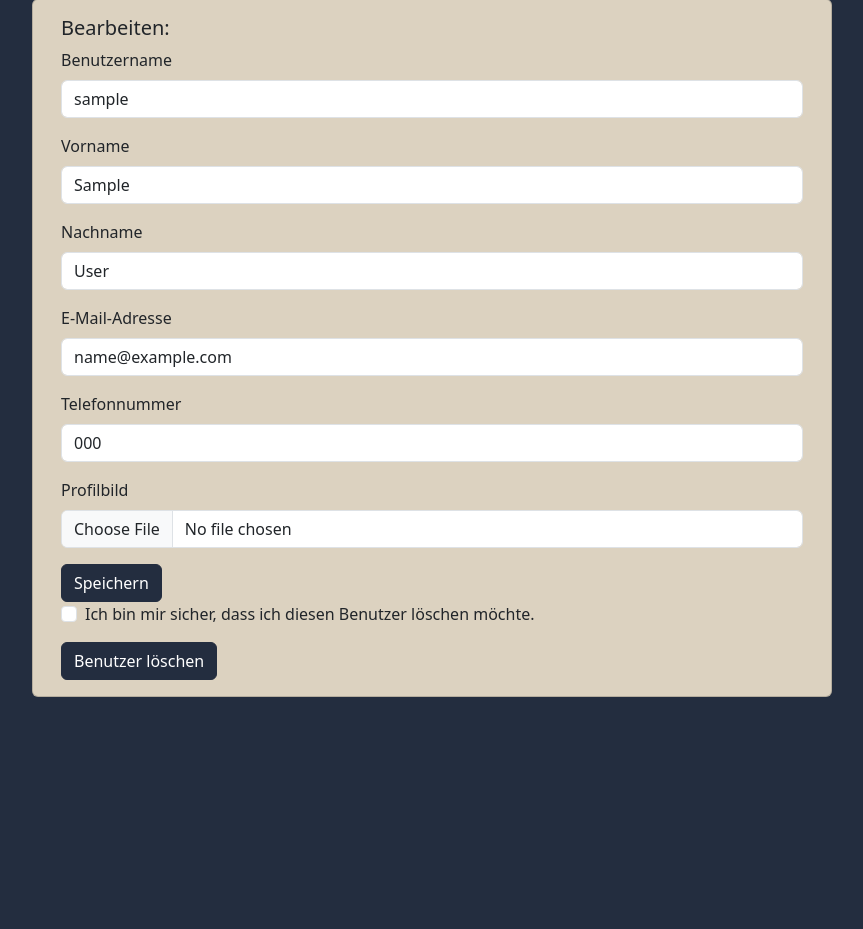
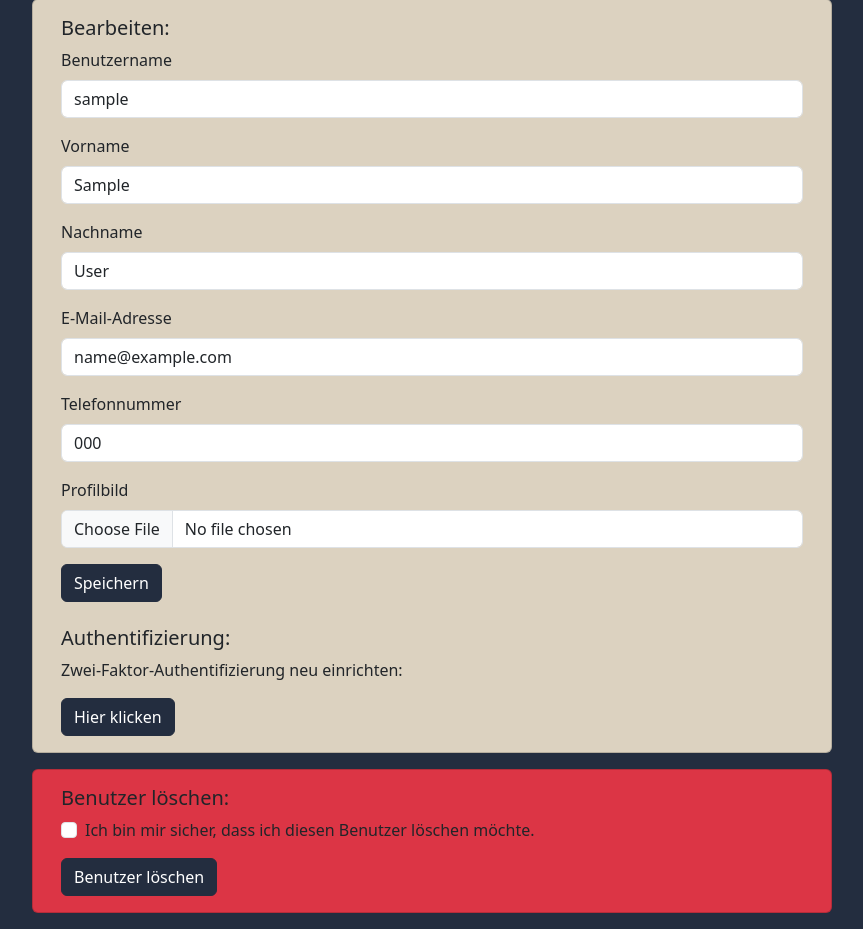
Before and after one commit to Armag3ddon/olbersplanetarium, a Flask app: page /user?edit=1 in a window 1280 px wide. Shown: the part 419-1348 px from the top of the page, without its empty margins (208-1071 px from the left). Before the commit the page ends 1116 px from the top, so only its background shows below. Run offline with Flask 3, Linux system fonts and the light colour scheme; a user stored in the database is signed in; tables that the repository leaves empty hold one stand-in row (values such as "Sample post"); grey boxes marked "Sample" are stand-in pictures; some libraries are stand-ins or nearby versions.

Commit message:
Make it possible to look at other people 2fa code

```diff
--- a/app/templates/users/userpage.html
+++ b/app/templates/users/userpage.html
@@ -30,6 +30,17 @@
             <div class="card-body">
                 <h5 class="card-title">{{ _('Bearbeiten:') }}</h5>
                 {{ render_form(editform) }}
+                <br />
+                <h5 class="card-title">{{ _('Authentifizierung:') }}</h5>
+                <p class="card-text">{{ _('Zwei-Faktor-Authentifizierung neu einrichten: ') }}</p>
+                <a href="{{ url_for('auth.setup_2fa', user=user.id) }}"><button class="btn btn-primary btn-md">Hier klicken</button></a>
+            </div>
+        </div>
+    </div>
+    <div class="row my-2 justify-content-center">
+        <div class="card bg-danger" style="max-width: 800px;">
+            <div class="card-body">
+                <h5 class="card-title">{{ _('Benutzer löschen:') }}</h5>
                 {{ render_form(deleteform) }}
             </div>
         </div>
```
Also changed, not shown: app/auth/routes.py (+16 -6 lines).
